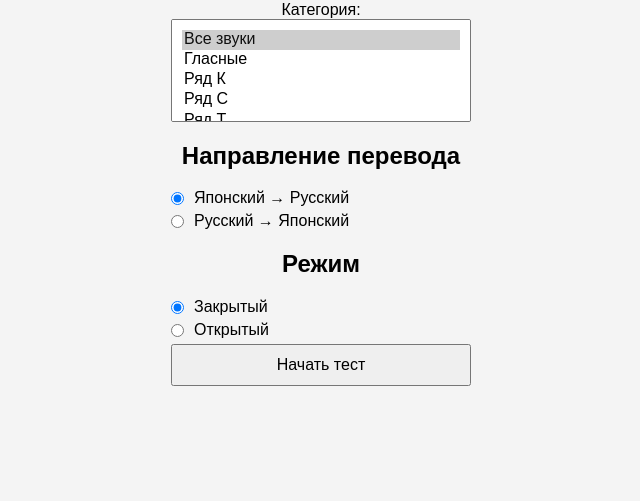
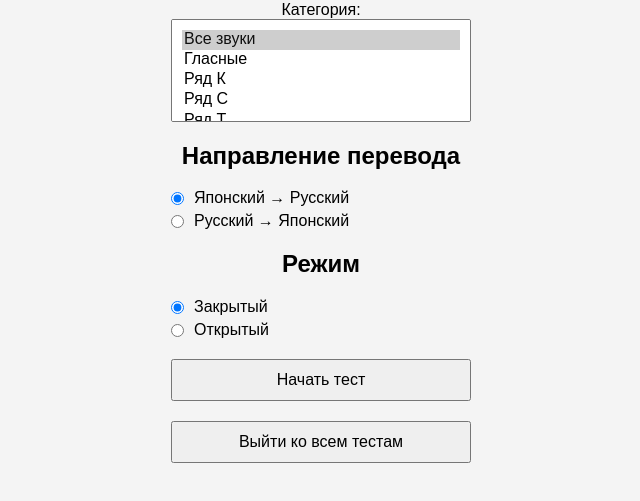
Before and after one commit to infancen/TelegramMiniAppQuiz, a plain HTML site: page index.html in a window 1280 px wide. Both pictures are taken after a click on the button "Хирагана". Shown: the part 99-600 px from the top of the page, without its empty margins (319-959 px from the left). Drawn offline with Linux system fonts and the light colour scheme.

Commit message:
Change endtest logic to open test settings. add button to go back to main screen

```diff
--- a/index.html
+++ b/index.html
@@ -35,6 +35,7 @@
         </div>
 
         <button onclick="startTest()">Начать тест</button>
+        <button onclick="exitToTestSelection()">Выйти ко всем тестам</button> <!-- Новая кнопка -->
     </div>
 
     <div id="testContainer" style="display: none;">
--- a/script.js
+++ b/script.js
@@ -270,10 +270,21 @@ document.getElementById("submitAnswer").addEventListener("click", () => {
     checkAnswer(document.getElementById("answerInput").value);
 });
 
-document.getElementById("endTest").addEventListener("click", () => {
+// Функция для завершения теста и возврата в настройки
+document.getElementById("endTest").addEventListener("click", function() {
+    // Скрываем контейнер теста
     document.getElementById("testContainer").style.display = "none";
+    // Показываем настройки теста
+    document.getElementById("setupScreen").style.display = "block";
+});
+
+// Функция для выхода ко всем тестам
+function exitToTestSelection() {
+    // Скрываем настройки теста
+    document.getElementById("setupScreen").style.display = "none";
+    // Показываем выбор теста
     document.getElementById("testSelection").style.display = "block";
-});
+}
 
 
 function endTest() {
--- a/styles.css
+++ b/styles.css
@@ -65,3 +65,13 @@ input[type="radio"] {
     margin: 5px 0; /* Отступ между вариантами */
     font-size: 16px;
 }
+
+/* Стиль для кнопки "Выйти ко всем тестам" */
+#setupScreen button[onclick="startTest()"] {
+    margin-top: 20px; /* Отступ сверху */
+}
+
+/* Стиль для кнопки "Выйти ко всем тестам" */
+#setupScreen button[onclick="exitToTestSelection()"] {
+    margin-top: 20px; /* Отступ сверху */
+}
```
